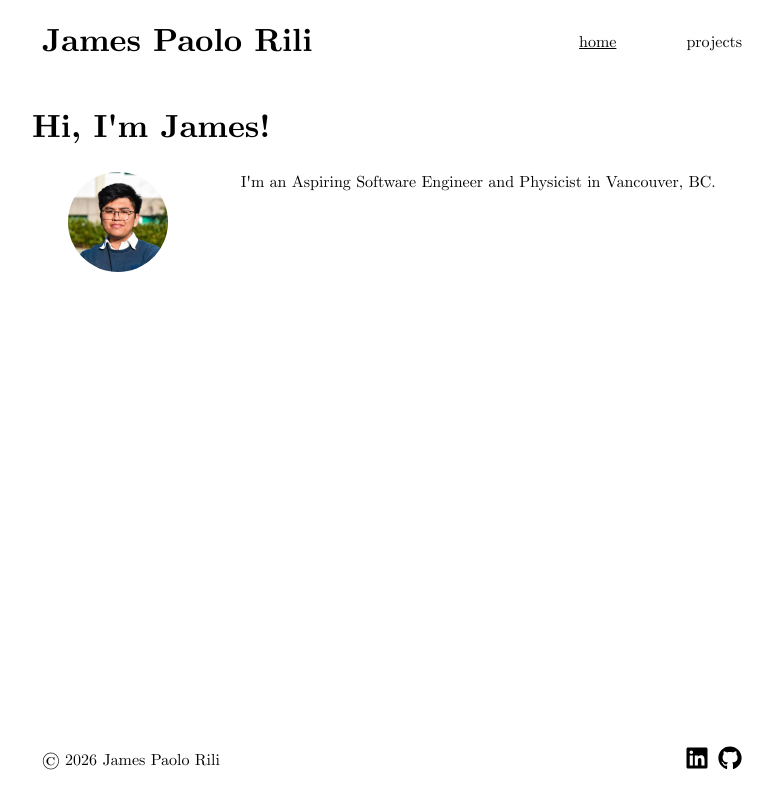
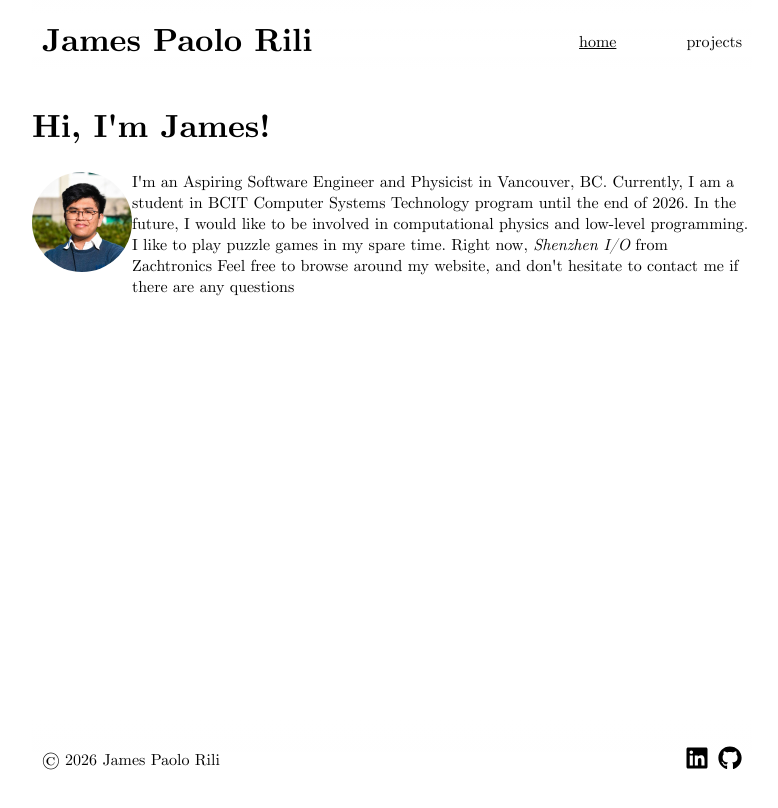
Before and after one commit to jprili/jprili.github.io, a React app: page / in a window 1280 px wide. Shown: the top 808 px of the page, without its empty margins (248-1026 px from the left). Built offline with nearby package versions, Linux system fonts and the light colour scheme; the HTML template or start-up script is replaced by a standard one.

Commit message:
fix header bug

```diff
--- a/src/App.css
+++ b/src/App.css
@@ -1,6 +1,6 @@
 html {
   height: 100%;
-  font-family: CMUSerif;
+  font-family: CMUSerif, serif;
 }
 
 body {
--- a/src/App.tsx
+++ b/src/App.tsx
@@ -1,4 +1,4 @@
-import {HashRouter, Routes, Route } from 'react-router-dom';
+import { HashRouter, Routes, Route } from 'react-router-dom';
 
 import './App.css';
 import Header from "./components/Header";
--- a/src/components/Header.tsx
+++ b/src/components/Header.tsx
@@ -1,12 +1,11 @@
-import { useState } from "react";
-import { Link } from "react-router-dom";
+import { Link, useLocation } from "react-router-dom";
 
 const Header = () => {
-    let [currentPath, setCurrent] = useState(window.location.pathname);
     let paths: { [key: string]: string } = {
         "home": "/",
         "projects": "/projects"
     }
+    const { pathname } = useLocation();
     let toRender = (
         <>
         {
@@ -14,18 +13,16 @@ const Header = () => {
             Object.keys(paths)
                 .map(
                 (x: string) =>
-                    currentPath == paths[x] ?
+                    pathname == paths[x] ?
                     <Link
                         key={x}
                         className="nav-link current"
                         to={paths[x]}
-                        onClick = { () => setCurrent(paths[x]) }
                     >{x}</Link>
                     : <Link
                         key={x}
                         className="nav-link"
                         to={paths[x]}
-                        onClick = { () => setCurrent(paths[x]) }
                     >{x}</Link>
             )
         }
--- /dev/null
+++ b/src/contexts/CurrentPage.ts
@@ -0,0 +1,4 @@
+import { createContext } from "react";
+
+export const CurrentPage =
+    createContext("/");
--- a/src/pages/Home.tsx
+++ b/src/pages/Home.tsx
@@ -9,6 +9,19 @@ const Home = () => {
             <p>
                 I'm an Aspiring Software Engineer and Physicist
                 in Vancouver, BC.
+
+                Currently, I am a student in BCIT Computer
+                Systems Technology program until the end of
+                2026. In the future, I would like to be
+                involved in computational physics and
+                low-level programming.
+
+                I like to play puzzle games in my spare time.
+                Right now, <i>Shenzhen I/O</i> from Zachtronics
+
+                Feel free to browse around my website,
+                and don't hesitate to contact me if there
+                are any questions
             </p>
             </div>
         </div>
```
